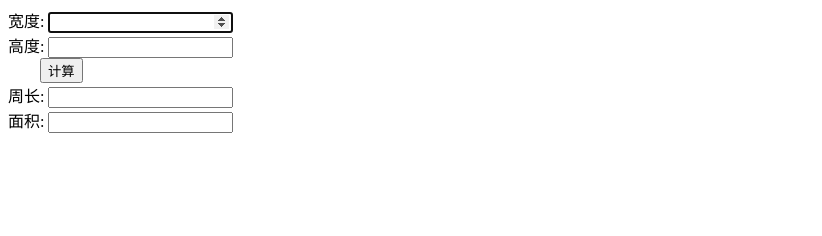
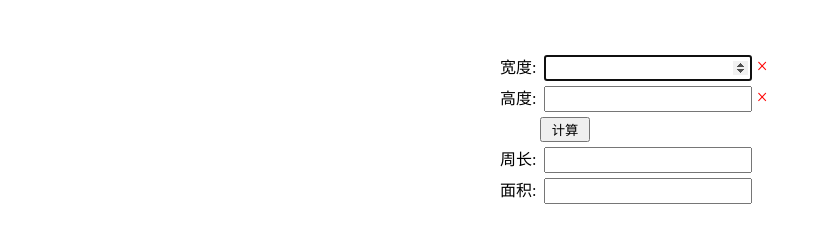
Before and after one commit to mengqj/spa, a plain HTML site: page 03-third-app/index.html in a window 1280 px wide. Shown: the whole page, without its empty margins (0-822 px from the left). Drawn offline with Linux system fonts and the light colour scheme.

Commit message:
01-first-app

```diff
--- /dev/null
+++ b/03-third-app/css/index.css
@@ -0,0 +1,22 @@
+
+
+
+.box{
+  margin:50px auto 0 auto;
+  width:280px;
+  height:700px;
+}
+input{
+  width:200px;
+  margin-top:5px;
+  height:20px;
+}
+#btn{
+  width:50px;
+  height:25px;
+
+}
+span{
+  font-size:20px;
+  color:red;
+}
--- a/03-third-app/index.html
+++ b/03-third-app/index.html
@@ -2,25 +2,28 @@
 <html lang="en">
 <head>
   <meta charset="UTF-8">
-  <title></title>
+  <title>H5验证</title>
+  <link rel="stylesheet" href="css/index.css" type"text/css" />
+  <script src="js/index.js" type="text/javascript"></script>
 </head>
 <body>
-<div id="box">
+<div class="box">
   <form>
-    <label>宽度:</label>
+    <label>宽度:&nbsp;</label>
     <input type="number" id="width" autofocus required min="0" step="0.000001">
-    <span></span>
+    <span>×</span>
     <br/>
-    <label>高度:</label>
-    <input type="number" id="height" min="0" required step="0.000001"><span></span>
+    <label>高度:&nbsp;</label>
+    <input type="number" id="height" min="0" required step="0.000001">
+    <span>×</span>
     <br/>
-    <label>&nbsp;&nbsp;&nbsp;&nbsp;&nbsp;&nbsp;&nbsp;</label>
+    <label>&nbsp;&nbsp;&nbsp;&nbsp;&nbsp;&nbsp;&nbsp;&nbsp;&nbsp;</label>
     <input type="submit" id="btn" value="计算">
   </form>
-    <label>周长:</label>
+    <label>周长:&nbsp;</label>
     <input type="text" id="perimeter" value="">
     <br/>
-    <label>面积:</label>
+    <label>面积:&nbsp;</label>
     <input type="text" id="area" value="">
 </div>
 </body>
```
Also changed, not shown: 01-first-app/index.html (+1 -1 lines), 02-second-app/index.html (+1 -1 lines), 03-third-app/js/index.js (added).
